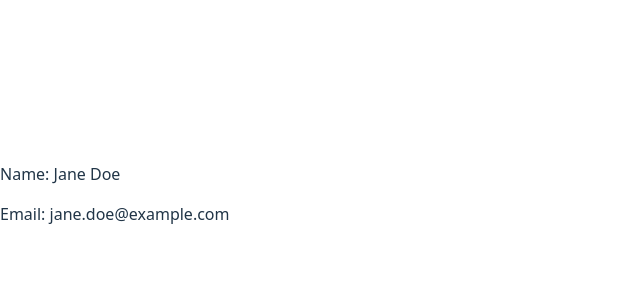
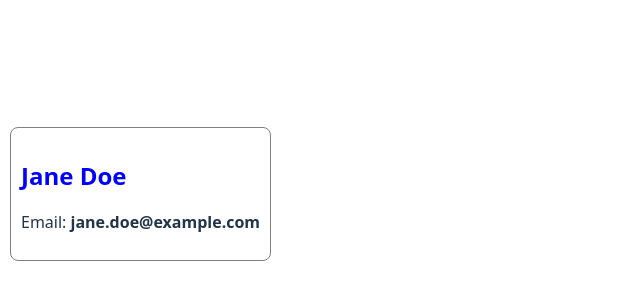
Before and after one commit to Gabbyjay20/alx-fe-reactjs, a React (Vite) app in the folder alx-react-app-props/: page / in a window 1280 px wide. Shown: the part 206-506 px from the top of the page, without its empty margins (0-640 px from the left). Built offline with nearby package versions, Linux system fonts and the light colour scheme.

Commit message:
Fixed Context API implementation to use UserProfile component instead of UserDetails

```diff
--- a/alx-react-app-props/src/UserInfo.jsx
+++ b/alx-react-app-props/src/UserInfo.jsx
@@ -1,7 +1,7 @@
-import UserDetails from './UserDetails';
+import UserProfile from './components/UserProfile';
 
 function UserInfo() {
-  return <UserDetails />;
+  return <UserProfile />;
 }
 
 export default UserInfo;
--- a/alx-react-app-props/src/components/UserProfile.jsx
+++ b/alx-react-app-props/src/components/UserProfile.jsx
@@ -1,9 +1,13 @@
-function UserProfile(props) {
+import { useContext } from 'react';
+import UserContext from '../UserContext';
+
+function UserProfile() {
+  const userData = useContext(UserContext);
+
   return (
     <div style={{ border: '1px solid gray', padding: '10px', margin: '10px', borderRadius: '8px' }}>
-      <h2 style={{ color: 'blue', marginBottom: '5px' }}>{props.name}</h2>
-      <p>Age: <span style={{ fontWeight: 'bold' }}>{props.age}</span></p>
-      <p>Bio: {props.bio}</p>
+      <h2 style={{ color: 'blue', marginBottom: '5px' }}>{userData.name}</h2>
+      <p>Email: <span style={{ fontWeight: 'bold' }}>{userData.email}</span></p>
     </div>
   );
 }
```
